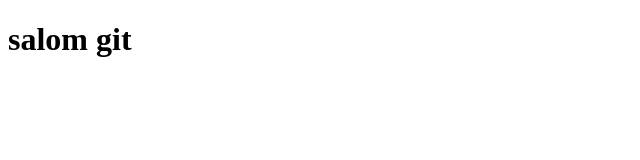
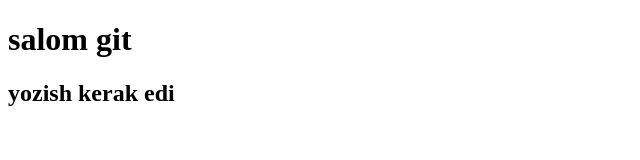
Before and after one commit to shaxriyor-UzB/project, a plain HTML site: page index.html in a window 1280 px wide. Shown: the whole page, without its empty margins (0-640 px from the left). Drawn offline with Linux system fonts and the light colour scheme.

Commit message:
h2 yozmapsz
ghkhjg

```diff
--- a/index.html
+++ b/index.html
@@ -8,5 +8,6 @@
 </head>
 <body>
     <h1>salom git</h1>
+    <h2>yozish kerak edi</h2>
 </body>
 </html>
```
